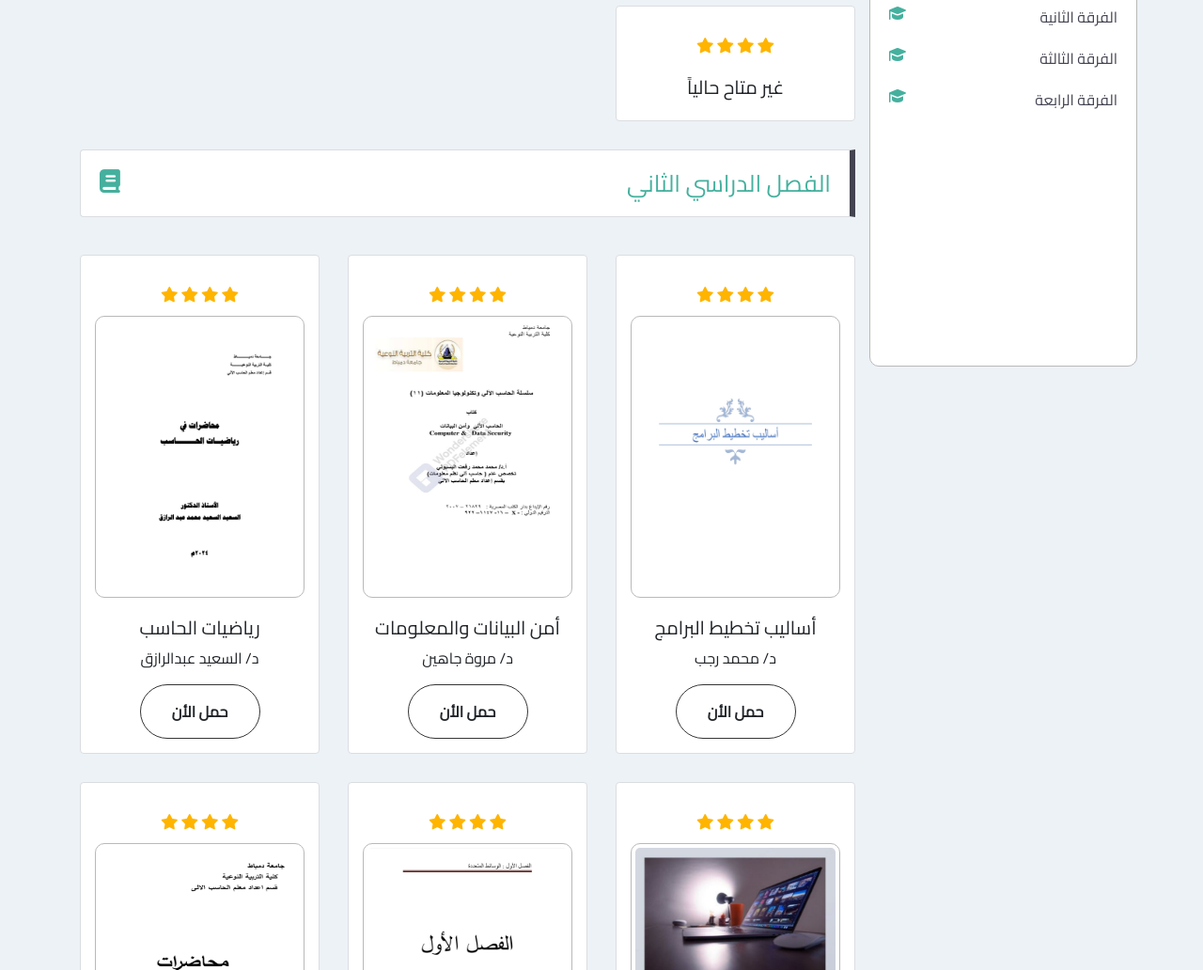
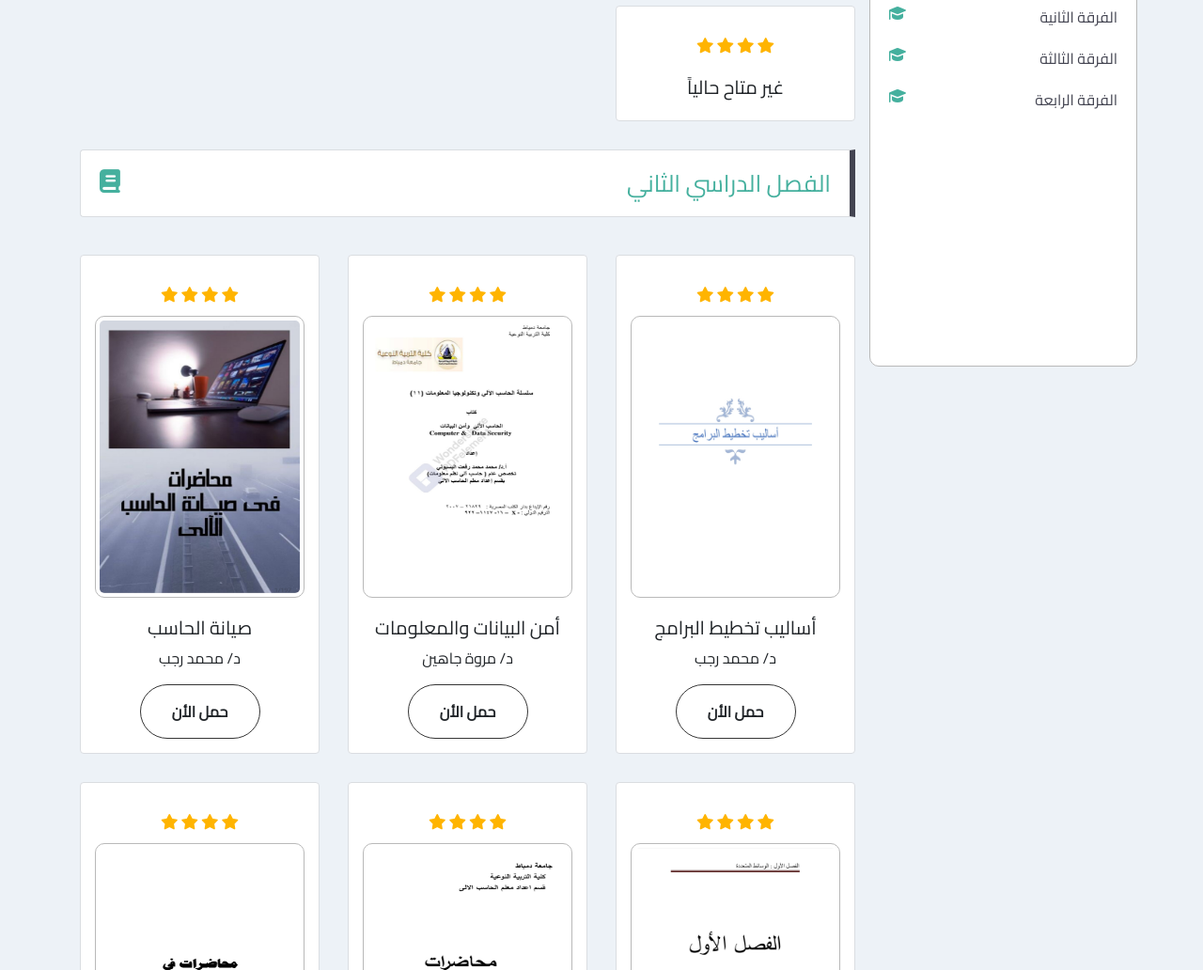
Before and after one commit to ahmeddowedar2004/naw3ya, a plain HTML site: page computer/level_1.html in a window 1280 px wide. Shown: the part 370-1402 px from the top of the page at 94% size. Drawn offline with Linux system fonts and the light colour scheme.

Commit message:
Update level_1.html

```diff
--- a/computer/level_1.html
+++ b/computer/level_1.html
@@ -184,27 +184,7 @@
                                     </div>
                                 </div>
 
-                                <div class="col-lg-4 text-center">
-                                    <div class="box">
-                                        <div class="stars">
-                                            <i class="fas fa-star"></i>
-                                            <i class="fas fa-star"></i>
-                                            <i class="fas fa-star"></i>
-                                            <i class="fas fa-star"></i>
-                                        </div>
-                                        <div class="img">
-                                            <img src="img/level_1/second/3.jpg"  class="d-block w-100" alt="">
-                                        </div>
-                                        <h3> رياضيات الحاسب </h3>
-                                        <p>د/ السعيد عبدالرازق</p>
-                                        <div class="btn-container">
-                                           <a href="https://drive.google.com/file/d/1bVjRN_-iKKOCp-NpBysaLbuVt950EyC5/view?usp=drivesdk"> <button
-                                                class="btn btn-color-2">
-                                                حمل الأن
-                                        </button></a>
-                                        </div>
-                                    </div>
-                                </div>
+
                                 <div class="col-lg-4 text-center">
                                     <div class="box">
                                         <div class="stars">
```
